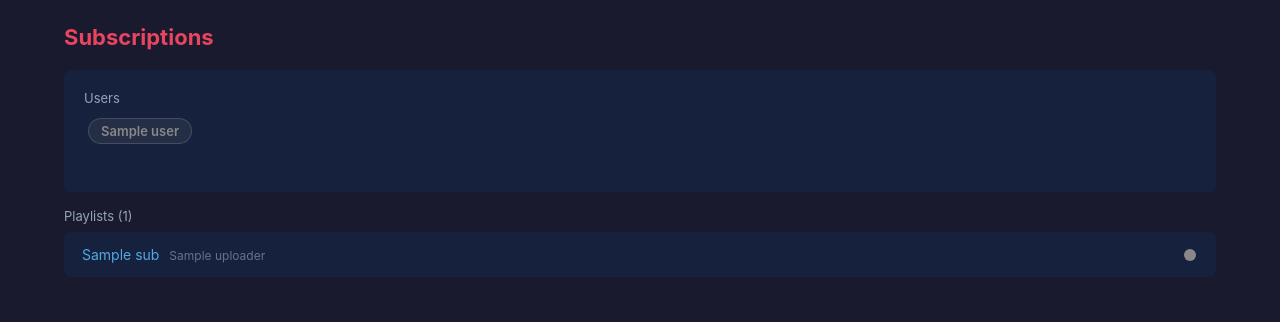
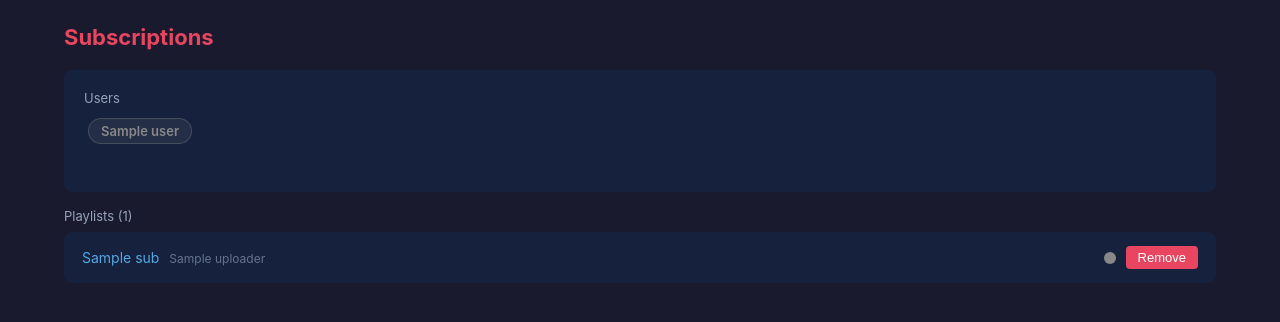
Before and after one commit to volkovskiyda/telegram-dasovbot, a Python web app: template dasovbot/dashboard/templates/subscriptions.html in a window 1280 px wide. Shown: the part 57-379 px from the top of the page. Run offline with Jinja, Linux system fonts and the light colour scheme; the template is opened without the code that fills it: most values are stand-ins (such as "Sample title", 1, 10 or a date in 2020).

Commit message:
feat: add user-specific subscription removal with confirmation prompts

```diff
--- a/dasovbot/dashboard/server.py
+++ b/dasovbot/dashboard/server.py
@@ -10,7 +10,7 @@ import jinja2
 from aiohttp import web
 
 from dasovbot.dashboard.auth import auth_middleware, login_page, login_post, logout, get_password
-from dasovbot.dashboard.views import index, videos, ignored, retry_ignored, remove_ignored, remove_intent, force_populate, subscriptions, system
+from dasovbot.dashboard.views import index, videos, ignored, retry_ignored, remove_ignored, remove_intent, force_populate, subscriptions, remove_subscription, system
 
 if TYPE_CHECKING:
     from dasovbot.state import BotState
@@ -51,6 +51,7 @@ def create_app(state: BotState) -> web.Application:
     app.router.add_post('/ignored/remove', remove_ignored)
     app.router.add_post('/intent/remove', remove_intent)
     app.router.add_get('/subscriptions', subscriptions)
+    app.router.add_post('/subscriptions/remove', remove_subscription)
     app.router.add_post('/system/populate', force_populate)
     app.router.add_get('/system', system)
 
--- a/dasovbot/dashboard/templates/subscriptions.html
+++ b/dasovbot/dashboard/templates/subscriptions.html
@@ -12,6 +12,15 @@
     .sub-item { background: #16213e; border-radius: 8px; padding: 14px 18px; margin-bottom: 10px; display: flex; align-items: center; justify-content: space-between; }
     .sub-title { font-size: 14px; }
     .sub-dots { display: flex; align-items: center; gap: 4px; margin-left: 16px; flex-shrink: 0; }
+    .sub-wrapper { margin-bottom: 10px; }
+    .remove-panel { display: none; background: #0f3460; border-radius: 6px; padding: 10px 14px; margin-top: 8px; }
+    .remove-panel.open { display: block; }
+    .remove-panel-users { display: flex; flex-wrap: wrap; gap: 6px; align-items: center; }
+    .remove-panel-users form { margin: 0; }
+    .btn-remove { background: #e94560; color: #fff; border: none; padding: 4px 12px; border-radius: 4px; cursor: pointer; font-size: 13px; }
+    .btn-remove-user { background: transparent; color: #e0e0e0; border: 1px solid #e9456088; padding: 4px 10px; border-radius: 16px; cursor: pointer; font-size: 12px; display: flex; align-items: center; gap: 4px; }
+    .btn-remove-user:hover { background: #e9456033; }
+    .btn-remove-user .dot { margin: 0; cursor: pointer; }
 </style>
 
 <h1>Subscriptions</h1>
@@ -29,20 +38,65 @@
 
 <div style="font-size: 13px; color: #94a3b8; margin-bottom: 8px;">Playlists ({{ subscriptions|length }})</div>
 {% for sub in subscriptions %}
-<div class="sub-item">
+<div class="sub-wrapper">
+    <div class="sub-item" style="margin-bottom: 0;">
         <div class="sub-title">
             <a href="{{ sub.url }}" target="_blank" rel="noopener">{{ sub.title }}</a>
             {% if sub.uploader and sub.uploader != sub.title %}
             <span class="text-muted" style="font-size: 12px; margin-left: 6px;">{{ sub.uploader }}</span>
             {% endif %}
         </div>
-    <div class="sub-dots">
+        <div style="display: flex; align-items: center; gap: 8px; margin-left: 16px; flex-shrink: 0;">
+            <div class="sub-dots" style="margin-left: 0;">
                 {% for cid in sub.chat_ids %}
                 <span class="dot" style="background: {{ color_map[cid] }};" data-tip="{{ user_labels[cid] }}"></span>
                 {% endfor %}
             </div>
+            {% if sub.chat_ids|length <= 1 %}
+            <form method="post" action="/subscriptions/remove" style="margin: 0;" onsubmit="return confirmRemove(this);" data-title="{{ sub.title }}">
+                <input type="hidden" name="url" value="{{ sub.url }}">
+                <button type="submit" class="btn-remove">Remove</button>
+            </form>
+            {% else %}
+            <button class="btn-remove" onclick="this.closest('.sub-wrapper').querySelector('.remove-panel').classList.toggle('open')">Remove</button>
+            {% endif %}
+        </div>
+    </div>
+    {% if sub.chat_ids|length > 1 %}
+    <div class="remove-panel">
+        <div style="font-size: 12px; color: #94a3b8; margin-bottom: 8px;">Remove for user:</div>
+        <div class="remove-panel-users">
+            {% for cid in sub.chat_ids %}
+            <form method="post" action="/subscriptions/remove" style="margin: 0;" onsubmit="return confirmRemoveUser(this);" data-title="{{ sub.title }}" data-user="{{ user_labels[cid] }}">
+                <input type="hidden" name="url" value="{{ sub.url }}">
+                <input type="hidden" name="chat_id" value="{{ cid }}">
+                <button type="submit" class="btn-remove-user">
+                    <span class="dot" style="background: {{ color_map[cid] }};"></span>
+                    {{ user_labels[cid] }}
+                </button>
+            </form>
+            {% endfor %}
+            <form method="post" action="/subscriptions/remove" style="margin: 0;" onsubmit="return confirmRemoveAll(this);" data-title="{{ sub.title }}">
+                <input type="hidden" name="url" value="{{ sub.url }}">
+                <button type="submit" class="btn-remove" style="font-size: 12px;">Remove all</button>
+            </form>
+        </div>
+    </div>
+    {% endif %}
 </div>
 {% else %}
 <div class="card text-muted" style="text-align: center;">No subscriptions</div>
 {% endfor %}
+
+<script>
+function confirmRemove(form) {
+    return confirm('Remove subscription \u00ab' + form.dataset.title + '\u00bb?');
+}
+function confirmRemoveUser(form) {
+    return confirm('Remove \u00ab' + form.dataset.title + '\u00bb for ' + form.dataset.user + '?');
+}
+function confirmRemoveAll(form) {
+    return confirm('Remove \u00ab' + form.dataset.title + '\u00bb for ALL users?');
+}
+</script>
 {% endblock %}
```
Also changed, not shown: dasovbot/dashboard/views.py (+13 -0 lines). Lines whose indentation alone changed are shown as unchanged.
